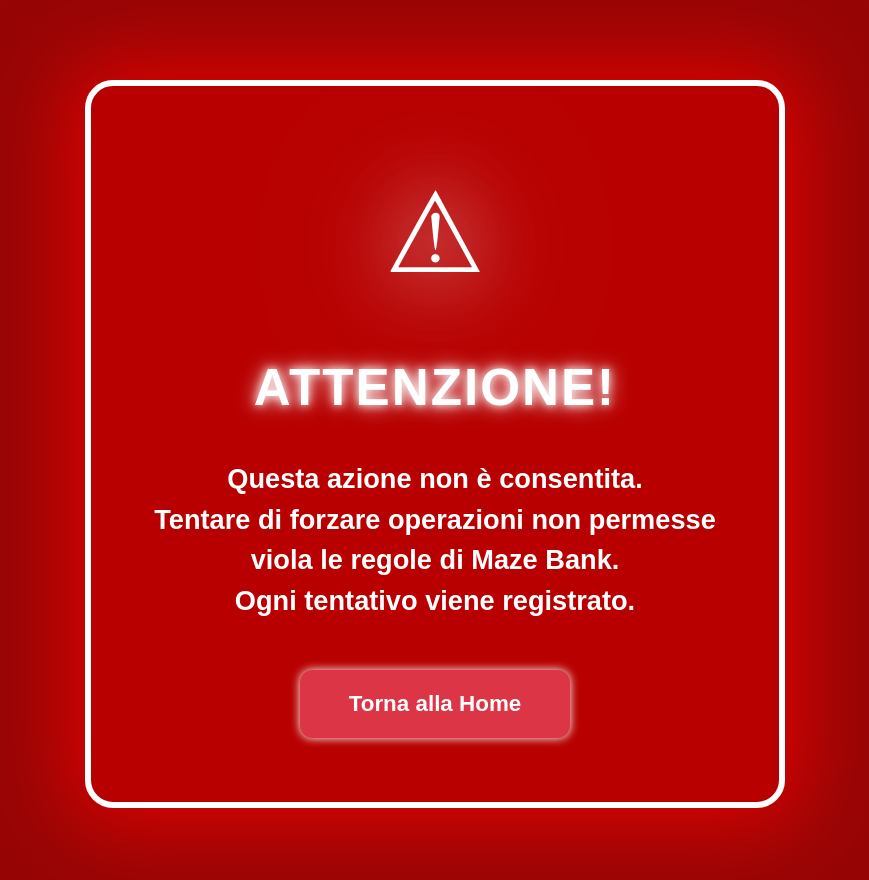
After one commit to MLonetti/MazeBank_project, a Django app: page /warning/ in a window 1280 px wide. The commit adds this page. Shown: the whole page, without its empty margins (205-1074 px from the left). Run offline with Django 5.2, Linux system fonts and the light colour scheme.

Commit message:
aggiunta creazione del conto corrente in fase di registrazione e messaggi di warnin in caso di accessi a url non permessi

```diff
--- a/MazeBank/Banking/urls.py
+++ b/MazeBank/Banking/urls.py
@@ -9,4 +9,5 @@
     path('register/', UserCreateView.as_view(), name='register'),
     path('login/', CustomLoginView.as_view(), name='login'),
     path('logout/', auth_views.LogoutView.as_view(), name='logout'),
+    path('create_conto_corrente/', create_conto_corrente, name='create_conto_corrente'),
 ]
--- a/MazeBank/MazeBank/urls.py
+++ b/MazeBank/MazeBank/urls.py
@@ -25,6 +25,7 @@
     path('homepage/', homepage, name='homepage'),
     path('about/', about, name='us'),
     path('services/', services, name='services'),
+    path('warning/', warning, name='warning'),
 
     path('banking/', include('Banking.urls')),
 
--- a/MazeBank/MazeBank/views.py
+++ b/MazeBank/MazeBank/views.py
@@ -7,6 +7,12 @@
     View function for the home page of the site.
     """
     return render(request, 'home.html')
+
+def warning(request):
+    """
+    View function for the warning page of the site.
+    """
+    return render(request, 'warning.html')
 
 
 def about(request):
--- /dev/null
+++ b/MazeBank/static/css/warning.css
@@ -0,0 +1,57 @@
+body {
+    background: #970505;
+    color: #fff;
+    min-height: 100vh;
+    font-family: 'Montserrat', Arial, sans-serif;
+}
+.warning-container {
+    max-width: 700px;
+    margin: 10vh auto 0 auto;
+    background: #b80000;
+    border: 6px solid #fff;
+    border-radius: 28px;
+    box-shadow: 0 0 80px 20px #ff0000a0;
+    padding: 4rem 3rem;
+    text-align: center;
+    animation: shake 0.5s;
+}
+.warning-icon {
+    font-size: 7rem;
+    color: #fff;
+    margin-bottom: 2rem;
+    animation: pulse 1.2s infinite alternate;
+    text-shadow: 0 0 40px #fff, 0 0 80px #fff;
+}
+.warning-title {
+    font-size: 3.2rem;
+    font-weight: 900;
+    color: #fff;
+    margin-bottom: 2rem;
+    letter-spacing: 2px;
+    text-shadow: 0 0 10px #fff, 0 0 20px #fff;
+}
+.warning-message {
+    font-size: 1.7rem;
+    margin-bottom: 3rem;
+    color: #fff;
+    font-weight: 600;
+}
+.btn-back {
+    font-weight: 700;
+    font-size: 1.4rem;
+    padding: 1rem 3rem;
+    border-radius: 12px;
+    box-shadow: 0 0 10px #fff;
+}
+@keyframes shake {
+    0% { transform: translateX(0); }
+    20% { transform: translateX(-18px); }
+    40% { transform: translateX(18px); }
+    60% { transform: translateX(-18px); }
+    80% { transform: translateX(18px); }
+    100% { transform: translateX(0); }
+}
+@keyframes pulse {
+    from { text-shadow: 0 0 40px #fff, 0 0 80px #fff; }
+    to { text-shadow: 0 0 80px #fff, 0 0 160px #fff; }
+}
--- /dev/null
+++ b/MazeBank/templates/warning.html
@@ -0,0 +1,28 @@
+{% load static %}
+<!DOCTYPE html>
+<html lang="it">
+<head>
+    <meta charset="UTF-8">
+    <title>Attenzione! Azione non consentita</title>
+    <link href="https://cdn.jsdelivr.net/npm/bootstrap@4.6.2/dist/css/bootstrap.min.css" rel="stylesheet">
+    <link href="{% static 'css/warning.css' %}" rel="stylesheet">
+</head>
+<body>
+    <div class="warning-container">
+        <div class="warning-icon">
+            &#9888;
+        </div>
+        <div class="warning-title">
+            ATTENZIONE!
+        </div>
+        <div class="warning-message">
+            Questa azione non è consentita.<br>
+            Tentare di forzare operazioni non permesse viola le regole di Maze Bank.<br>
+            <strong>Ogni tentativo viene registrato.</strong>
+        </div>
+        <a href="{% url 'homepage' %}" class="btn btn-danger btn-back">
+            Torna alla Home
+        </a>
+    </div>
+</body>
+</html>
```
Also changed, not shown: MazeBank/Banking/models.py (+16 -3 lines), MazeBank/Banking/utils.py (added, +11 -0 lines), MazeBank/Banking/views/accounting/views.py (+24 -2 lines), MazeBank/templates/registration/login.html (+28 -0 lines), MazeBank/Banking/migrations/0004_transazione.py (added), MazeBank/db.sqlite3, MazeBank/media/profile_images/Photo_from_2025-06-18_18-31-15_RZjK5v9.696272.jpeg (added).
